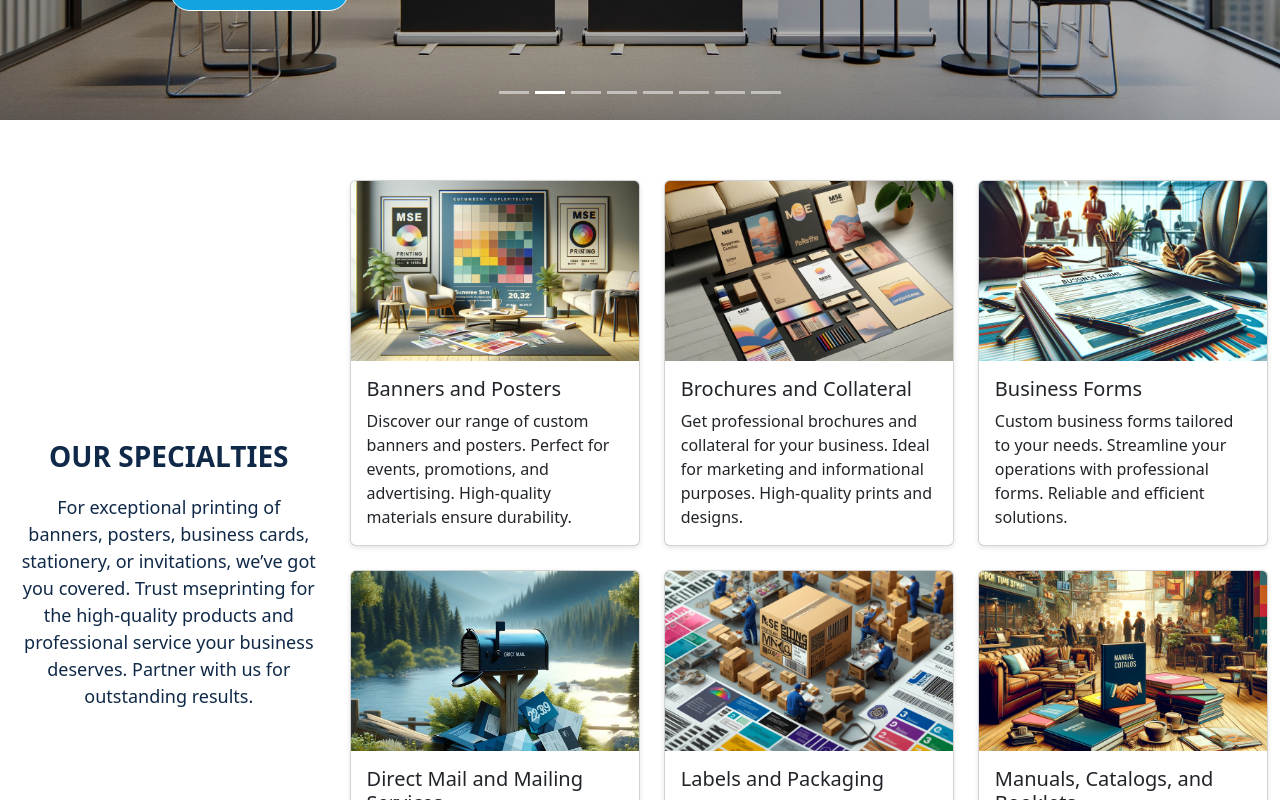
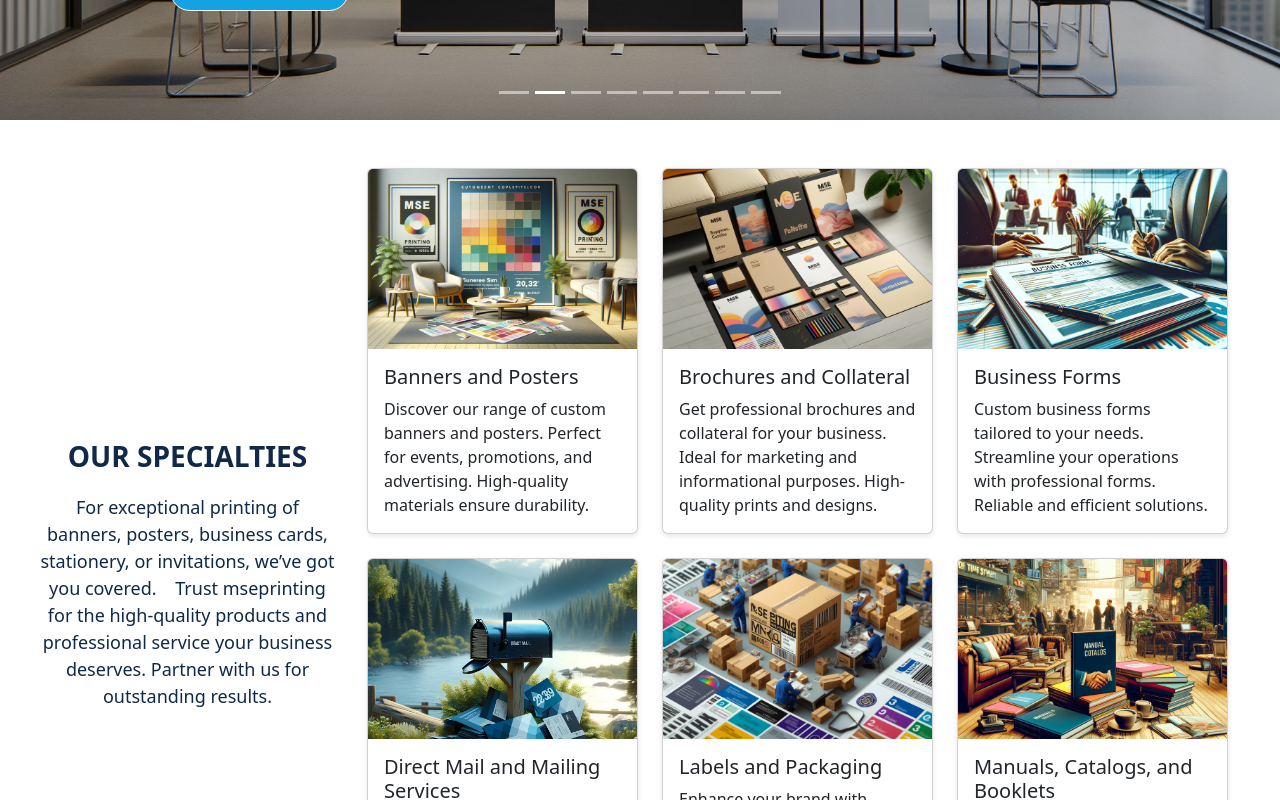
Before and after one commit to sabaPhruidze/mseprinting, a React (Vite) app: page / in a window 1280 px wide. Shown: the part 580-1380 px from the top of the page. Built offline with nearby package versions, Linux system fonts and the light colour scheme.

Commit message:
I finished this two part

```diff
--- a/src/importantparts/WhatWeDoCards.tsx
+++ b/src/importantparts/WhatWeDoCards.tsx
@@ -5,6 +5,7 @@ import {
   WWDCTitle,
   WWDCParagraph,
 } from "../style/HomeStyles";
+
 export default function WhatWeDoCards() {
   return (
     <WWDCContainer>
@@ -12,9 +13,10 @@ export default function WhatWeDoCards() {
         <WWDCTitle>OUR SPECIALTIES</WWDCTitle>
         <WWDCParagraph>
           For exceptional printing of banners, posters, business cards,
-          stationery, or invitations, we’ve got you covered. Trust mseprinting
-          for the high-quality products and professional service your business
-          deserves. Partner with us for outstanding results.
+          stationery, or invitations, we’ve got you covered.
+          &nbsp;&nbsp;&nbsp;Trust mseprinting for the high-quality products and
+          professional service your business deserves. Partner with us for
+          outstanding results.
         </WWDCParagraph>
       </WWDCCSpecialitiesContainer>
       <div>
--- a/src/style/HomeStyles.tsx
+++ b/src/style/HomeStyles.tsx
@@ -6,13 +6,14 @@ import Card from "react-bootstrap/Card";
 export const WWDCContainer = styled(RowFlex)`
   width: 100%;
   height: 900px;
+  padding: 0 40px;
 `;
 
 export const WWDCCSpecialitiesContainer = styled(ColumnFlex)`
   width: 400px;
   height: 260px;
   color: ${(props) => props.theme.DarkBlue};
-  padding: 0 20px;
+  padding-right: 20px;
 `;
 
 export const WWDCTitle = styled.h2`
```
Also changed, not shown: src/assets/icon/header/MSEPRINTING.svg.
